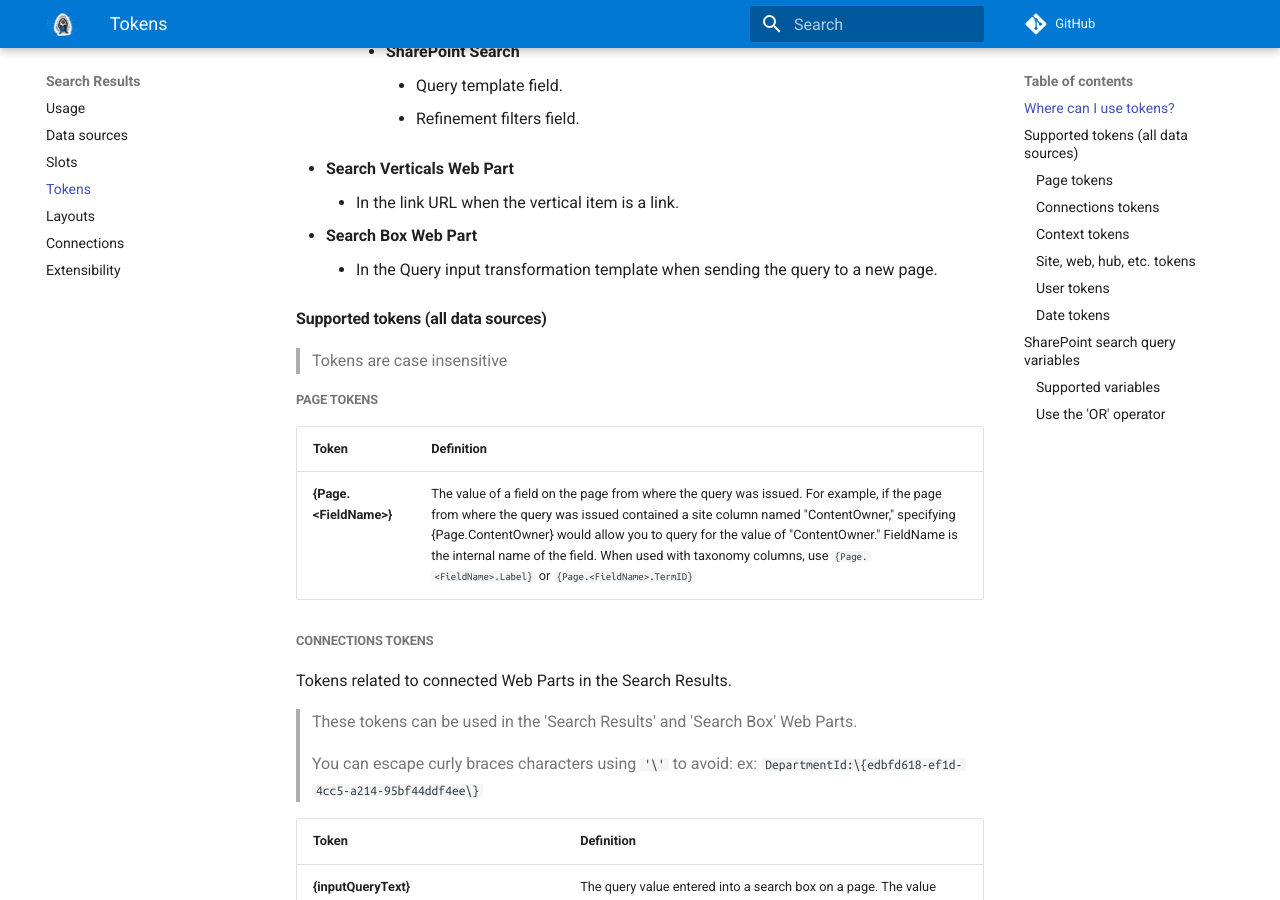
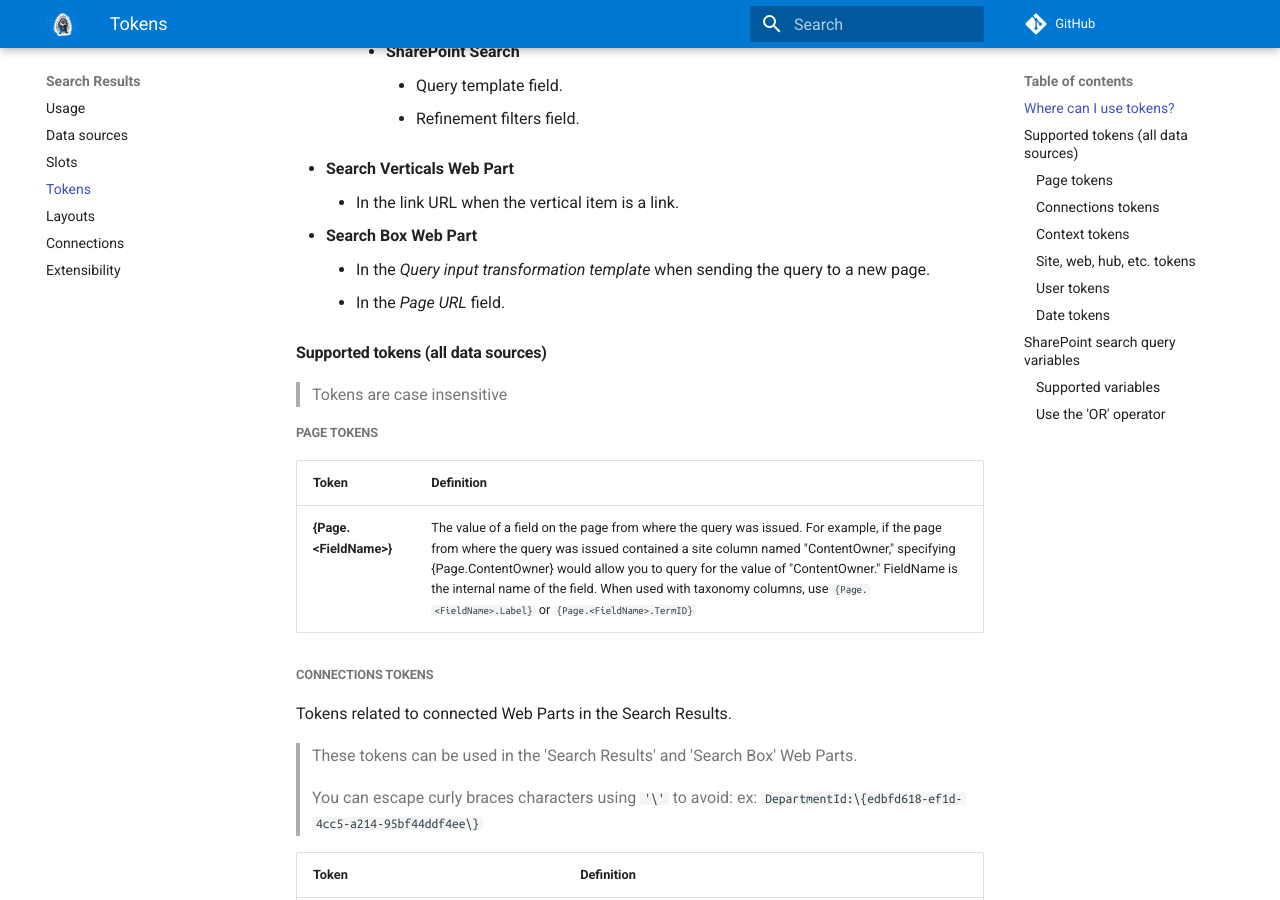
Before and after one commit to dominic5perezd/pnp-modern-search, an MkDocs documentation site: the page built from docs/usage/search-results/tokens.md, in a window 1280 px wide and 900 px high, scrolled down 414 px. Built offline with MkDocs 1.6.1 and Material for MkDocs 9.7.7, drawn with Linux system fonts in a browser that asks for light colours; comment, search, counter and statistics services are not loaded.

Commit message:
#2055 Allow tokens in "Send the query to a new page/ Property Page URL" (#2125)
Co-authored-by: Franck Cornu <franck.cornu@ubisoft.com>

```diff
--- a/docs/usage/search-results/tokens.md
+++ b/docs/usage/search-results/tokens.md
@@ -14,7 +14,8 @@ You can use tokens in the following locations:
     - In the link URL when the vertical item is a link.
 
 - **Search Box Web Part**
-    - In the Query input transformation template when sending the query to a new page.
+    - In the _Query input transformation template_ when sending the query to a new page.
+    - In the _Page URL_ field.
 
 #### Supported tokens (all data sources)
 
```
Also changed, not shown: docs/usage/search-box/index.md (+1 -0 lines), 1 other file.
